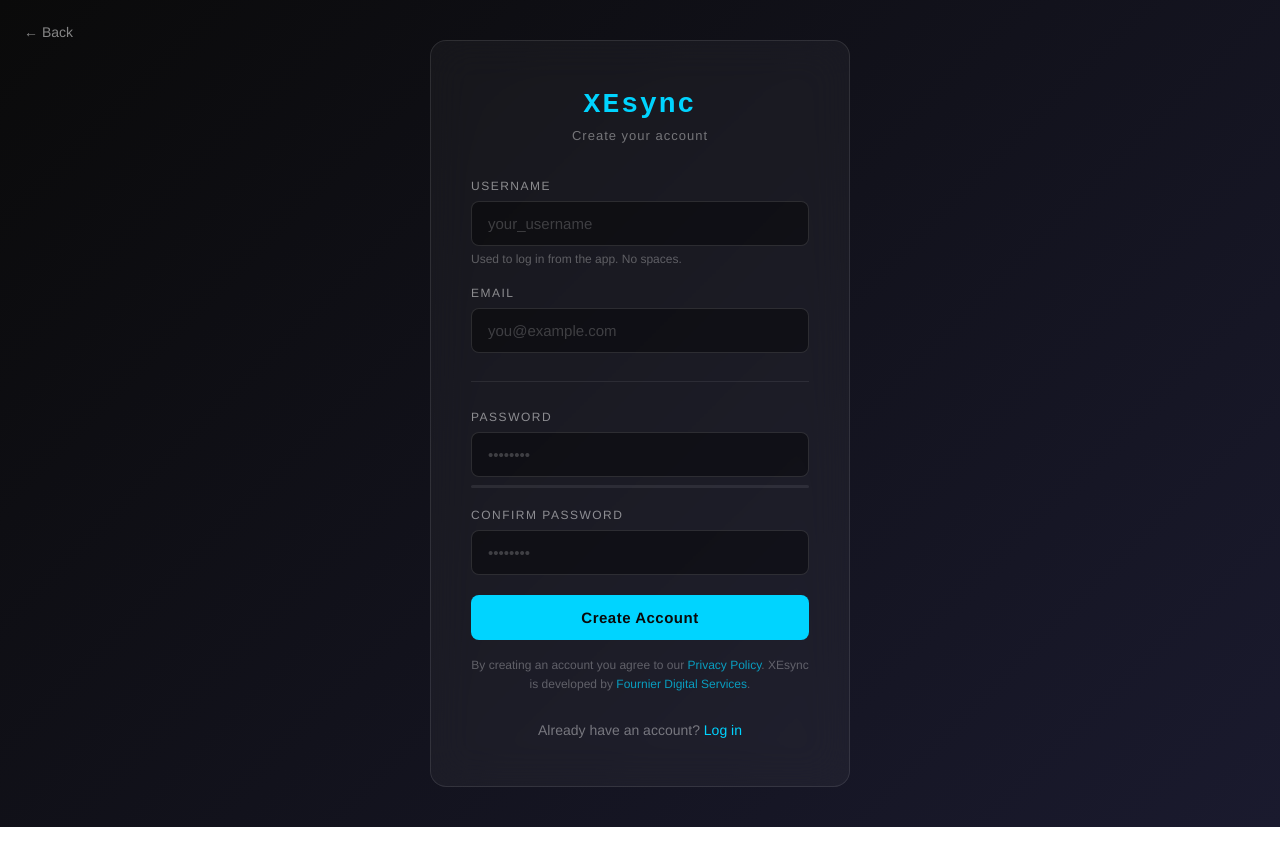
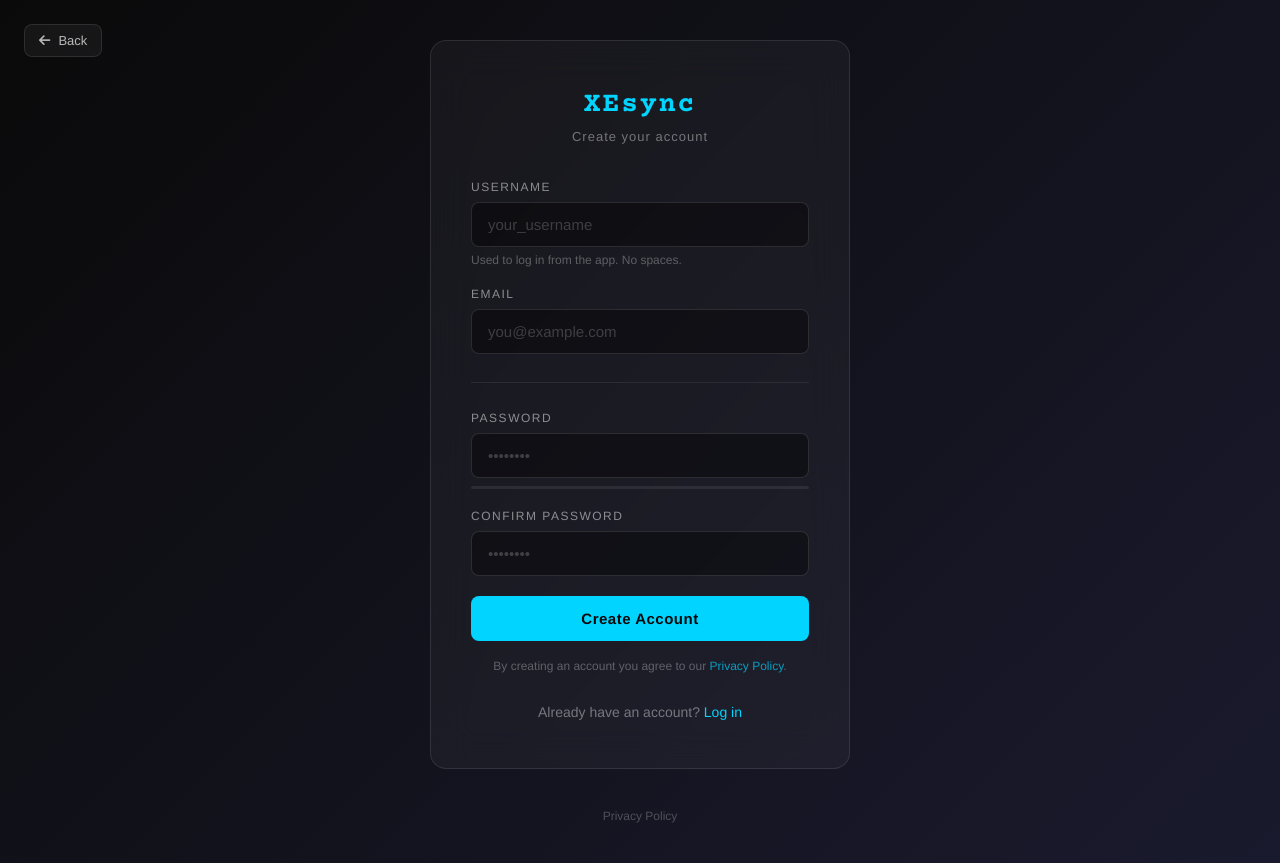
Before and after one commit to INTARYNX/xesync, a plain HTML site: page site/register.html in a window 1280 px wide. Before the commit the page ends 827 px from the top, so only its background shows below. Drawn offline with nearby package versions, Linux system fonts and the light colour scheme; files whose address does not match are found by name.

Commit message:
deploy 2026-05-23 23:28

```diff
--- a/site/login.html
+++ b/site/login.html
@@ -5,6 +5,10 @@
     <meta name="viewport" content="width=device-width, initial-scale=1.0">
     <title>Login — XEsync</title>
     <script src="config.js"></script>
+    <link rel="stylesheet" href="https://cdnjs.cloudflare.com/ajax/libs/font-awesome/6.5.0/css/all.min.css">
+    <link rel="preconnect" href="https://fonts.googleapis.com">
+    <link rel="preconnect" href="https://fonts.gstatic.com" crossorigin>
+    <link href="https://fonts.googleapis.com/css2?family=Courier+Prime:wght@400;700&display=swap" rel="stylesheet">
     <style>
         * { margin: 0; padding: 0; box-sizing: border-box; }
         body {
@@ -22,15 +26,25 @@
             position: fixed;
             top: 24px;
             left: 24px;
-            color: rgba(255,255,255,0.5);
+            color: rgba(255,255,255,0.7);
             text-decoration: none;
-            font-size: 14px;
-            display: flex;
+            font-size: 13px;
+            display: inline-flex;
             align-items: center;
             gap: 8px;
-            transition: color 0.2s;
+            padding: 8px 14px;
+            border-radius: 8px;
+            background: rgba(255,255,255,0.05);
+            border: 1px solid rgba(255,255,255,0.1);
+            backdrop-filter: blur(10px);
+            transition: all 0.2s ease;
         }
-        .back:hover { color: #fff; }
+        .back:hover {
+            color: #00d4ff;
+            border-color: rgba(0,212,255,0.4);
+            background: rgba(0,212,255,0.08);
+            transform: translateX(-2px);
+        }
         .card {
             background: rgba(255,255,255,0.04);
             border: 1px solid rgba(255,255,255,0.1);
@@ -43,7 +57,7 @@
         .logo {
             font-size: 28px;
             font-weight: 700;
-            font-family: 'Courier New', monospace;
+            font-family: 'Courier Prime', 'Courier New', monospace;
             color: #00d4ff;
             text-align: center;
             margin-bottom: 8px;
@@ -127,7 +141,7 @@
 </head>
 <body>
 
-    <a href="index.html" class="back">← Back</a>
+    <a href="index.html" class="back"><i class="fa-solid fa-arrow-left"></i> Back</a>
 
     <div class="card">
         <div class="logo">XEsync</div>
@@ -151,8 +165,6 @@
     </div>
 
     <div class="footer">
-        By <a href="https://www.fournier-digital.ch" target="_blank">Fournier Digital Services</a>
-        &nbsp;·&nbsp;
         <a href="confidentiality.html">Privacy Policy</a>
     </div>
 
--- a/site/register.html
+++ b/site/register.html
@@ -5,6 +5,10 @@
     <meta name="viewport" content="width=device-width, initial-scale=1.0">
     <title>Create Account — XEsync</title>
     <script src="config.js"></script>
+    <link rel="stylesheet" href="https://cdnjs.cloudflare.com/ajax/libs/font-awesome/6.5.0/css/all.min.css">
+    <link rel="preconnect" href="https://fonts.googleapis.com">
+    <link rel="preconnect" href="https://fonts.gstatic.com" crossorigin>
+    <link href="https://fonts.googleapis.com/css2?family=Courier+Prime:wght@400;700&display=swap" rel="stylesheet">
     <style>
         * { margin: 0; padding: 0; box-sizing: border-box; }
         body {
@@ -19,12 +23,28 @@
             padding: 40px 20px;
         }
         .back {
-            position: fixed; top: 24px; left: 24px;
-            color: rgba(255,255,255,0.5); text-decoration: none;
-            font-size: 14px; display: flex; align-items: center; gap: 8px;
-            transition: color 0.2s;
+            position: fixed;
+            top: 24px;
+            left: 24px;
+            color: rgba(255,255,255,0.7);
+            text-decoration: none;
+            font-size: 13px;
+            display: inline-flex;
+            align-items: center;
+            gap: 8px;
+            padding: 8px 14px;
+            border-radius: 8px;
+            background: rgba(255,255,255,0.05);
+            border: 1px solid rgba(255,255,255,0.1);
+            backdrop-filter: blur(10px);
+            transition: all 0.2s ease;
         }
-        .back:hover { color: #fff; }
+        .back:hover {
+            color: #00d4ff;
+            border-color: rgba(0,212,255,0.4);
+            background: rgba(0,212,255,0.08);
+            transform: translateX(-2px);
+        }
         .card {
             background: rgba(255,255,255,0.04);
             border: 1px solid rgba(255,255,255,0.1);
@@ -34,7 +54,7 @@
         }
         .logo {
             font-size: 28px; font-weight: 700;
-            font-family: 'Courier New', monospace;
+            font-family: 'Courier Prime', 'Courier New', monospace;
             color: #00d4ff; text-align: center;
             margin-bottom: 8px; letter-spacing: 2px;
         }
@@ -105,11 +125,19 @@
             height: 100%; width: 0%; border-radius: 2px;
             transition: width 0.3s, background 0.3s;
         }
+        .footer {
+            margin-top: 40px;
+            font-size: 12px;
+            color: rgba(255,255,255,0.25);
+            text-align: center;
+        }
+        .footer a { color: rgba(255,255,255,0.25); text-decoration: none; }
+        .footer a:hover { color: #00d4ff; }
     </style>
 </head>
 <body>
 
-    <a href="index.html" class="back">← Back</a>
+    <a href="index.html" class="back"><i class="fa-solid fa-arrow-left"></i> Back</a>
 
     <div class="card">
         <div class="logo">XEsync</div>
@@ -152,11 +180,14 @@
 
             <div class="terms">
                 By creating an account you agree to our <a href="confidentiality.html">Privacy Policy</a>.
-                XEsync is developed by <a href="https://www.fournier-digital.ch" target="_blank">Fournier Digital Services</a>.
             </div>
         </form>
 
         <div class="login-link">Already have an account? <a href="login.html">Log in</a></div>
+    </div>
+
+    <div class="footer">
+        <a href="confidentiality.html">Privacy Policy</a>
     </div>
 
     <script>
```
Also changed, not shown: site/index.html (+3 -0 lines).
